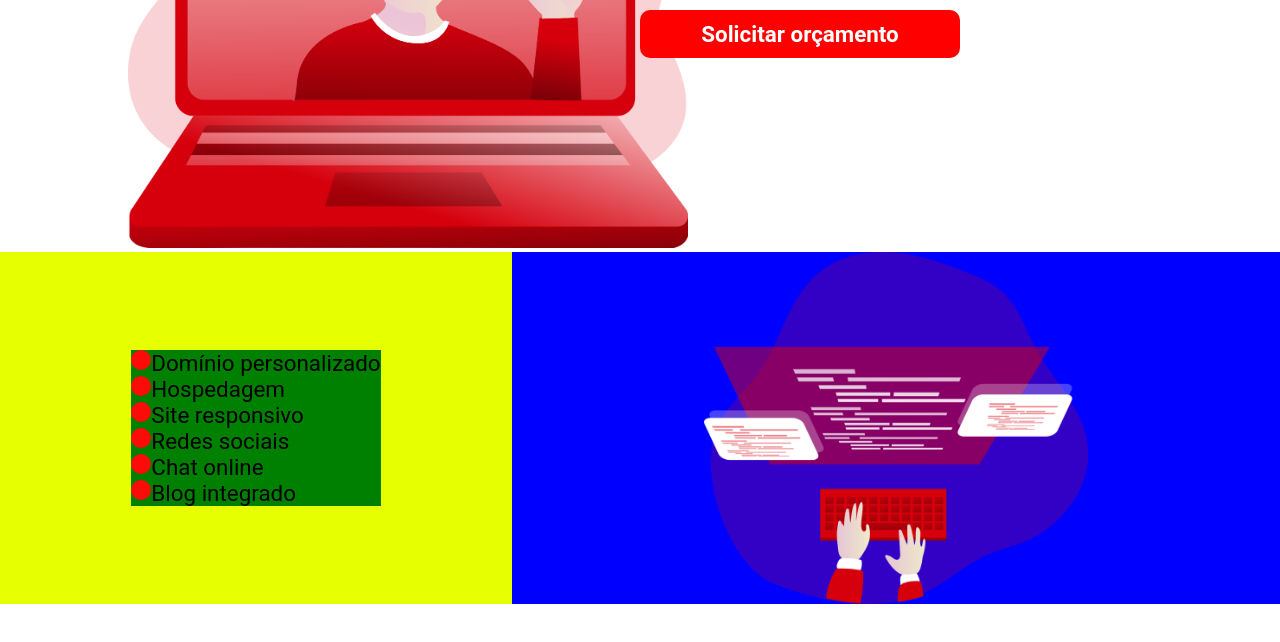
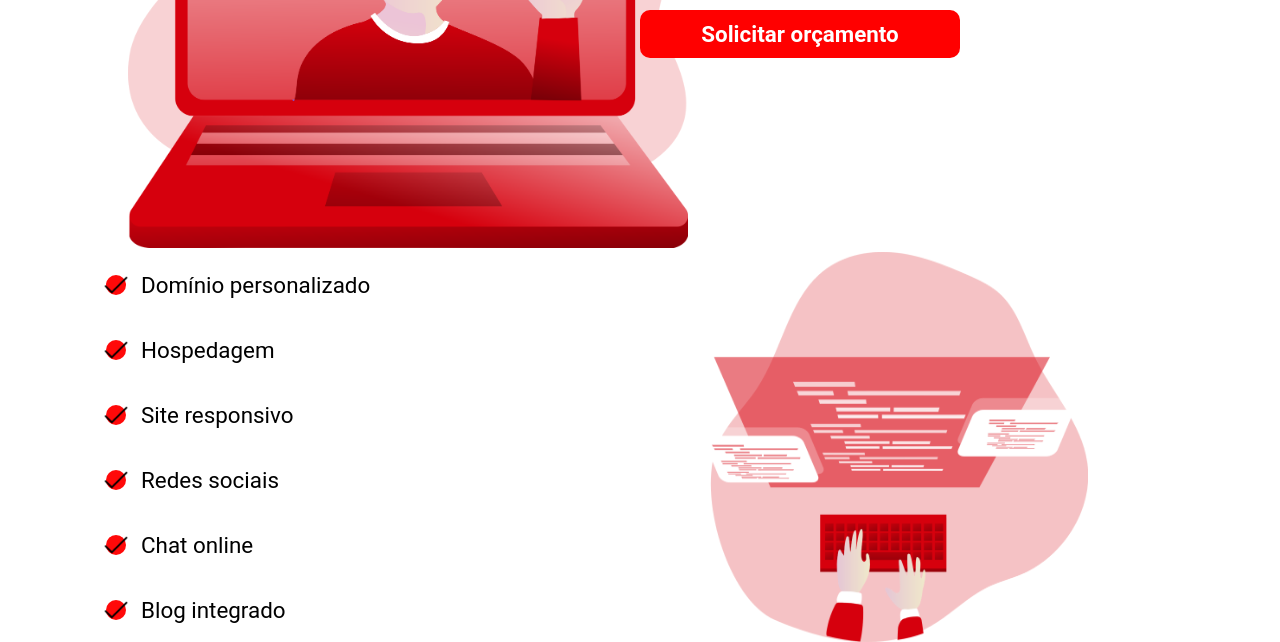
Before and after one commit to igor02b1/codar-turma, a plain HTML site: page src/index.html in a window 1280 px wide. Shown: the part 480-1122 px from the top of the page. Before the commit the page ends 1084 px from the top, so only its background shows below. Drawn offline with Linux system fonts and the light colour scheme.

Commit message:
atualização-2

```diff
--- a/src/index.html
+++ b/src/index.html
@@ -41,34 +41,44 @@
         <nav>
           <ul>
             <li>
-              <div class="imagem-bolinha"></div>
+              <div class="imagem-bolinha">
+                <img src="../assets/tick.png" alt="" />
+              </div>
               <p>Domínio personalizado</p>
             </li>
 
             <li>
               <div class="imagem-bolinha">
-                <img src="../ass" alt="" />
+                <img src="../assets/tick.png" alt="" />
               </div>
               <p>Hospedagem</p>
             </li>
 
             <li>
-              <div class="imagem-bolinha"></div>
+              <div class="imagem-bolinha">
+                <img src="../assets/tick.png" alt="" />
+              </div>
               <p>Site responsivo</p>
             </li>
 
             <li>
-              <div class="imagem-bolinha"></div>
+              <div class="imagem-bolinha">
+                <img src="../assets/tick.png" alt="" />
+              </div>
               <p>Redes sociais</p>
             </li>
 
             <li>
-              <div class="imagem-bolinha"></div>
+              <div class="imagem-bolinha">
+                <img src="../assets/tick.png" alt="" />
+              </div>
               <p>Chat online</p>
             </li>
 
             <li>
-              <div class="imagem-bolinha"></div>
+              <div class="imagem-bolinha">
+                <img src="../assets/tick.png" alt="" />
+              </div>
               <p>Blog integrado</p>
             </li>
           </ul>
--- a/src/style.css
+++ b/src/style.css
@@ -66,7 +66,6 @@ body {
   background-color: red;
   padding: 1.5% 10%;
 }
-
 
 /* header termina aqui */
 
@@ -157,55 +156,54 @@ body {
     display: none;
   }
 }
-.container-options{
+.container-options {
   display: flex;
-    background-color: green;
   justify-content: space-around;
   width: 100%;
 }
 
-.container-options nav{
+.container-options nav {
   width: 40%;
-    background-color: rgb(230, 255, 1);
   display: flex;
   flex-direction: column;
   align-items: center;
   justify-content: center;
-
 }
 
 .container-options nav ul {
   list-style: none;
 }
 
-.container-options ul li{
-    background-color: green;
+.container-options ul li {
+  width: 300px;
+  height: 65px;
   display: flex;
-
+  align-items: center;
 }
 
-.imagem-bolinha{
+.imagem-bolinha {
   width: 20px;
   height: 20px;
   border-radius: 50px;
   background-color: rgb(255, 9, 9);
+}
 
+.imagem-bolinha img{
+  width: 100%;
+  transform: scale(1.4);
 }
 
 .container-options ul li p {
   font-size: 1.4em;
-
+  margin-left: 5%;
 }
 
-.coding-img{
+.coding-img {
   width: 60%;
-    background-color: blue;
   display: flex;
   justify-content: center;
 }
 
 .coding-img img {
   width: 50%;
-
-
 }
```
Also changed, not shown: assets/tick.png (added). Lines whose indentation alone changed are shown as unchanged.
